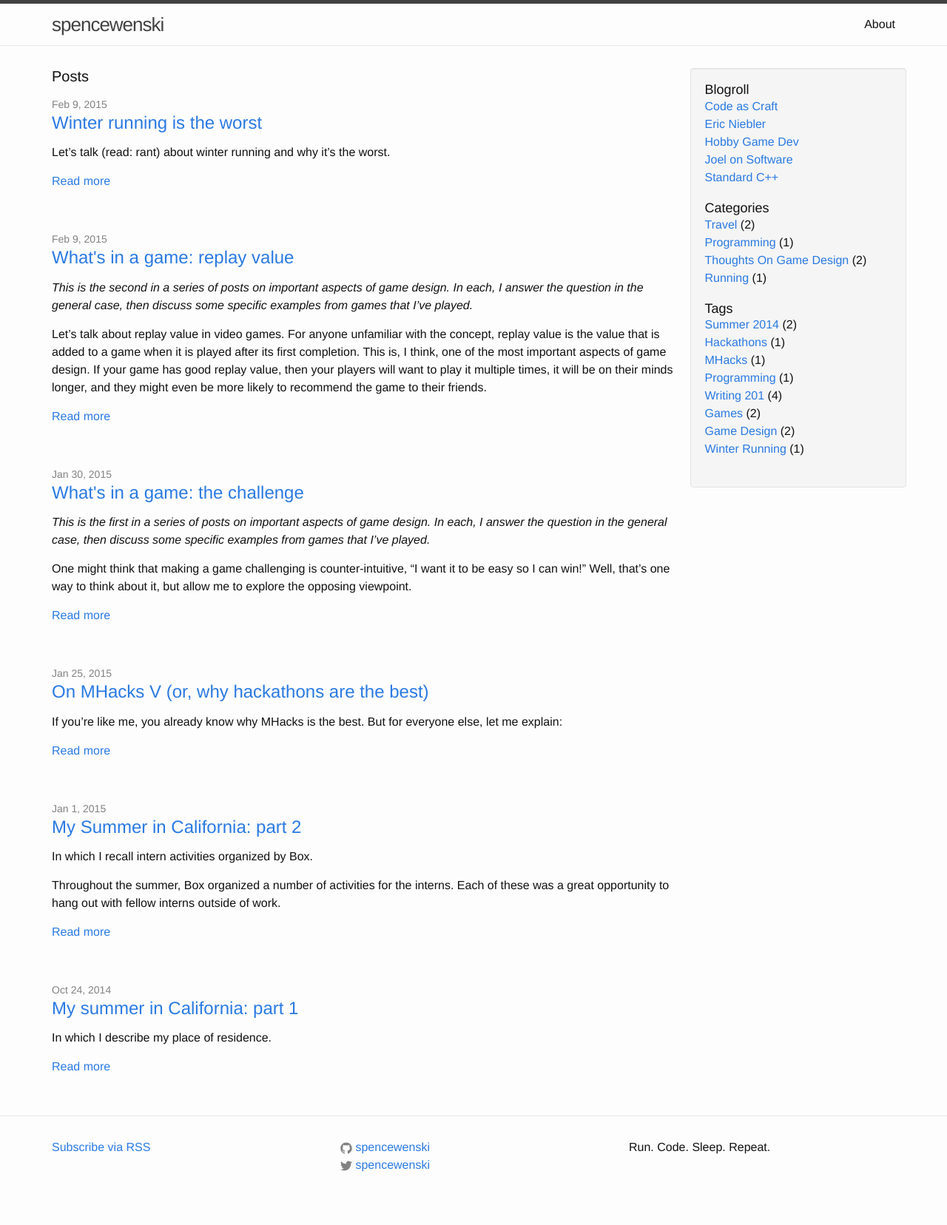
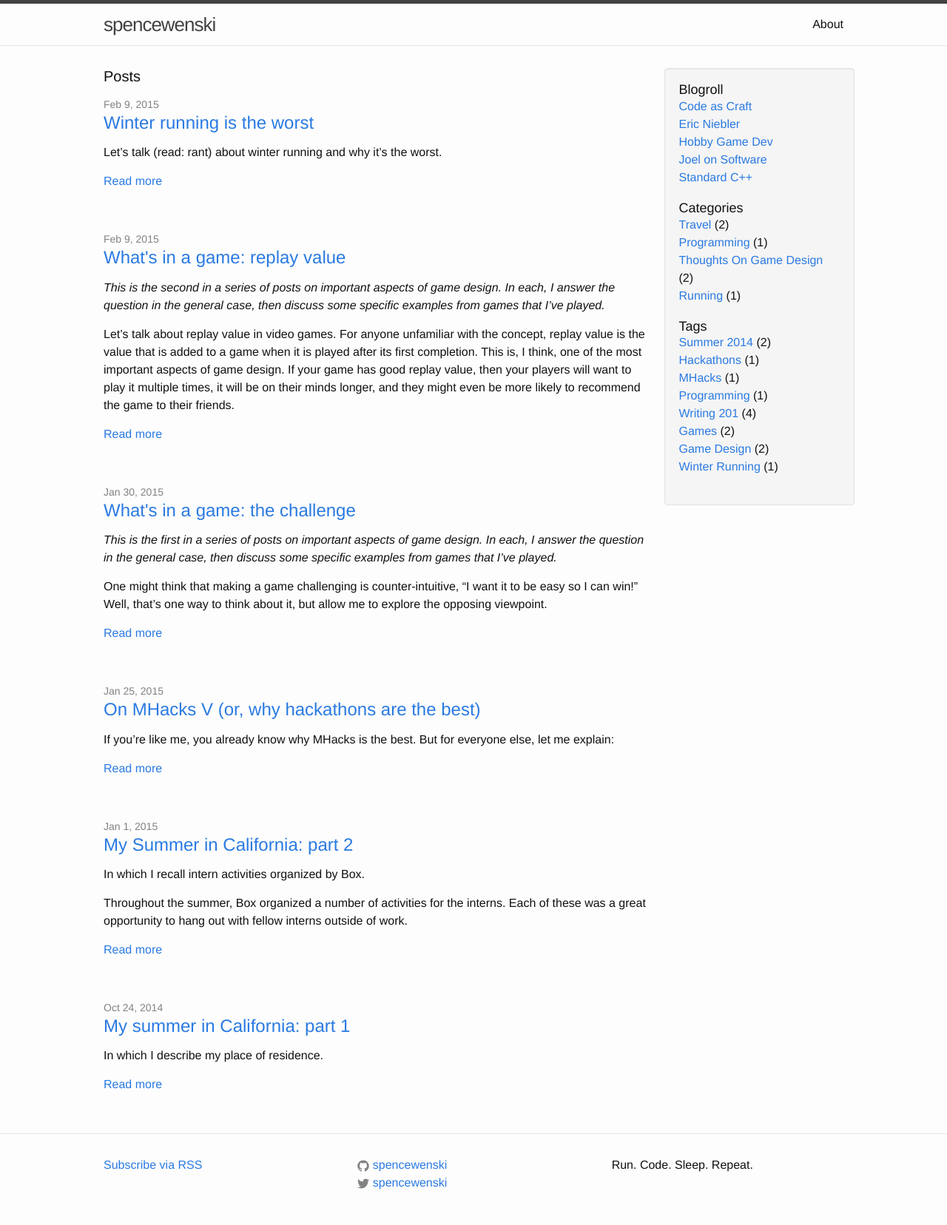
Before and after one commit to spencewenski/spencewenski.github.io, a Jekyll site: the page built from index.html, in a window 1280 px wide. Shown: the whole page at 74% size. Built offline with Jekyll 4.4.1, drawn with Linux system fonts in a browser that asks for light colours; before the commit the page ends 1632 px from its top, so only the background shows below that.

Commit message:
add bootstrap scripts; fix collapsed menu icon; fix width of page

```diff
--- a/_includes/header.html
+++ b/_includes/header.html
@@ -25,5 +25,4 @@
   </nav>
 
 </div>
-
 </header>
--- /dev/null
+++ b/_includes/scripts.html
@@ -0,0 +1 @@
+<script src="https://maxcdn.bootstrapcdn.com/bootstrap/3.3.2/js/bootstrap.min.js"></script>
--- a/_layouts/default.html
+++ b/_layouts/default.html
@@ -21,7 +21,7 @@
     </div>
 
     {% include footer.html %}
-
+    {% include scripts.html %}
 
   </body>
 
--- a/_sass/_custom.scss
+++ b/_sass/_custom.scss
@@ -20,3 +20,18 @@ ul.simple-list {
 .top-margin {
   margin-top: 30px;
 }
+
+.navbar {
+  margin: 0 0 0 0;
+}
+
+// change container width
+@media (min-width: 1200px) {
+  .container {
+    width: 1030px;
+  }
+}
+
+.container-fluid {
+  padding: 0 0 0 0;
+}
--- a/_sass/_layout.scss
+++ b/_sass/_layout.scss
@@ -59,7 +59,7 @@
             display: block;
             float: right;
             width: 36px;
-            height: 26px;
+            height: 36px;
             line-height: 0;
             padding-top: 10px;
             text-align: center;
```
Lines whose indentation alone changed are shown as unchanged.
